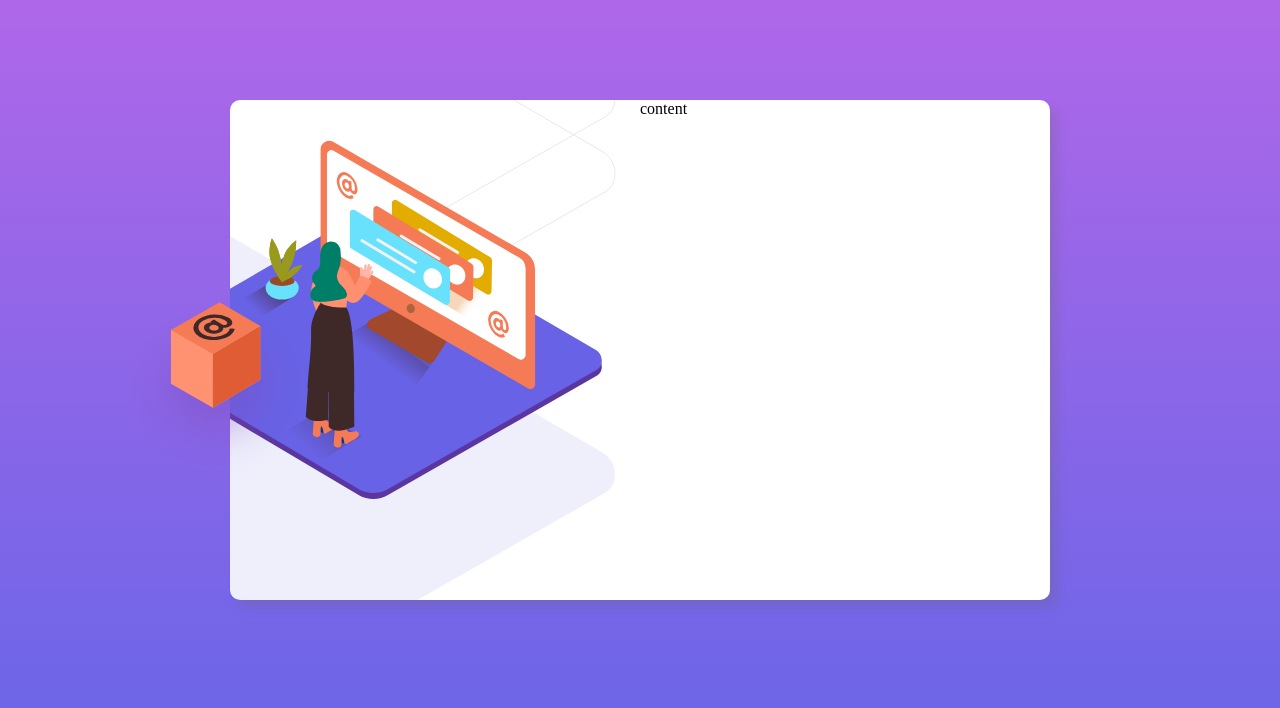
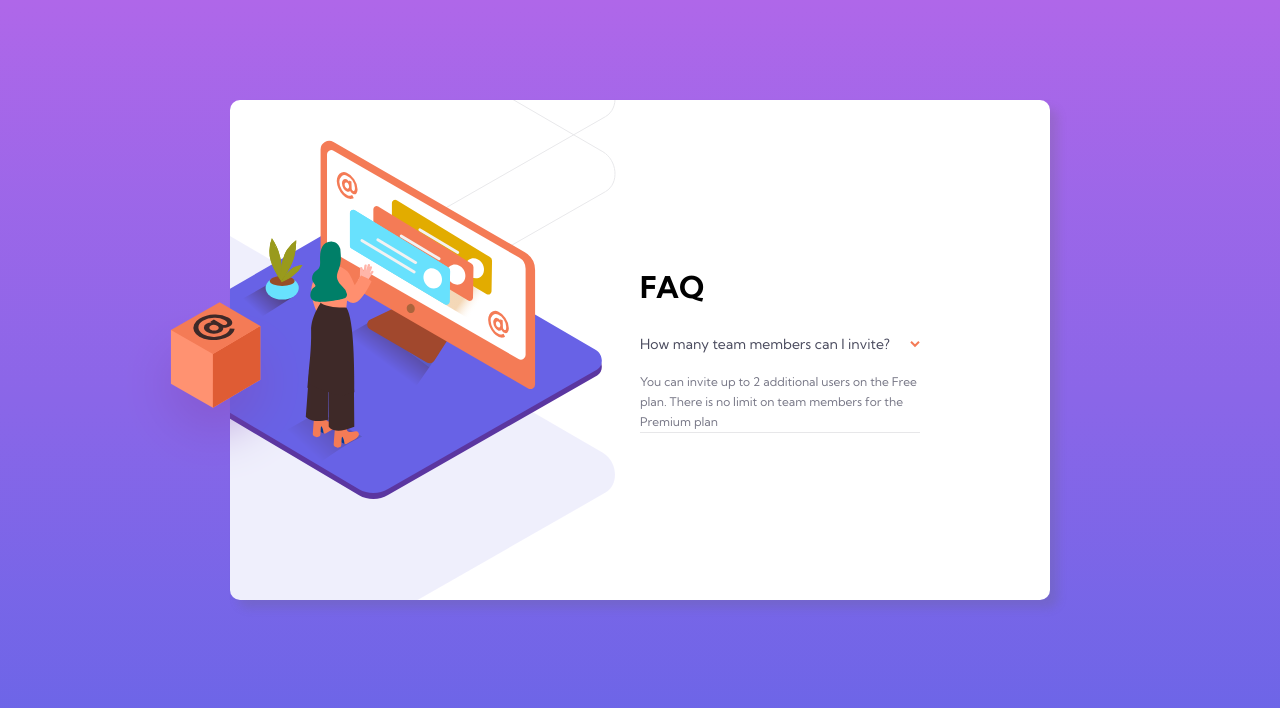
Before and after one commit to muqtadi/faq-accordion-card-main, a plain HTML site: page index.html in a window 1280 px wide. Drawn offline with Linux system fonts and the light colour scheme.

Commit message:
content-and-style

```diff
--- a/index.html
+++ b/index.html
@@ -24,7 +24,19 @@
           </picture>
 
           <div class="content">
-            content
+            <div class="content__row">
+              <h1 class="content__title">FAQ</h1>
+              <div class="faq faq__item--first">
+                <p class="question">How many team members can I invite?</p>
+                <p class="answer">
+                  You can invite up to 2 additional users on the Free plan. There is no limit on
+                  team members for the Premium plan
+                </p>
+                <span class="arrow__down">
+                  <img src="./img/icon-arrow-down.svg" alt="arrow-down">
+                </span>
+              </div>
+            </div>
           </div>
 
         </div>
--- /dev/null
+++ b/scss/_content.scss
@@ -0,0 +1,45 @@
+.content{
+  display: flex;
+  align-items: center;
+}
+
+.content__row{
+  max-width: 300px;
+}
+
+.content__title{
+  font-weight: 700;
+  font-size: 30px;
+  color: rgb(0, 0, 0);
+  margin-bottom: 10px;
+}
+
+.faq{
+  width: 280px;
+  border-bottom: 1px solid rgb(231, 231, 233);
+  line-height: 4;
+  position: relative;
+
+}
+
+.question{
+  font-size: 14px;
+  color: rgb(74, 75, 94);
+  cursor: pointer;
+}
+
+.answer{
+  display: block;
+  line-height: 20px;
+  color:hsl(240, 6%, 50%);
+}
+
+.arrow__down{
+  position: absolute;
+  top: 25px;
+  right: 0;
+}
+
+.arrow__down img{
+  display: block;
+}
--- a/scss/style.scss
+++ b/scss/style.scss
@@ -1,10 +1,35 @@
+@font-face {
+  font-family: 'Kumbh Sans';
+  src: url('../fonts/Kumbh_Sans/KumbhSans-Regular.woff2') format('woff2'),
+    url('../fonts/Kumbh_Sans/KumbhSans-Regular.woff') format('woff');
+  font-weight: 400;
+  font-style: normal;
+}
+
+@font-face {
+  font-family: 'Kumbh Sans';
+  src: url('../fonts/Kumbh_Sans/KumbhSans-Bold.woff2') format('woff2'),
+    url('../fonts/Kumbh_Sans/KumbhSans-Bold.woff') format('woff');
+  font-weight: 700;
+  font-style: normal;
+}
+
 @import './picture';
+@import './content';
 
 
-*{
+
+*,
+::before,
+::after{
   margin: 0;
   padding: 0;
   box-sizing: border-box;
+}
+
+body{
+  font-family: 'Kumbh Sans', sans-serif;
+  font-size: 12px;
 }
 
 .wrapper{
```
Also changed, not shown: css/style.css, 1 other file.
